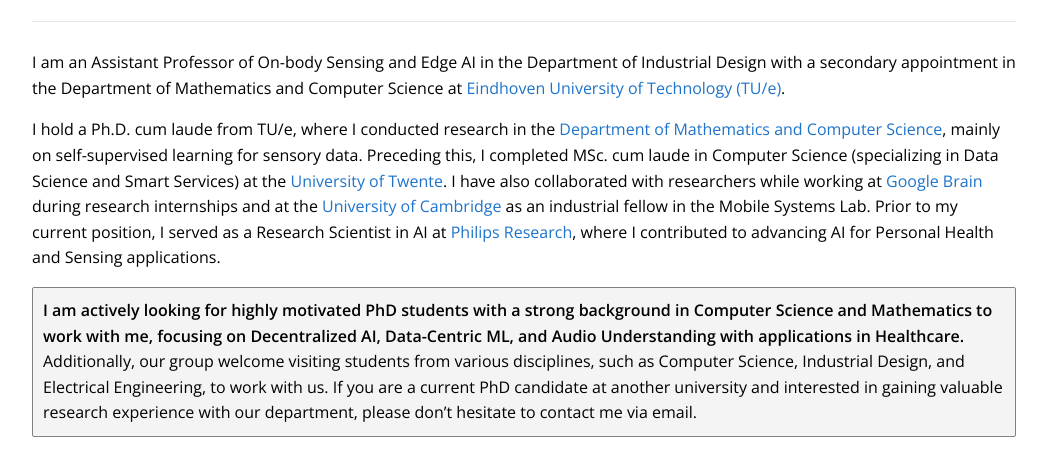
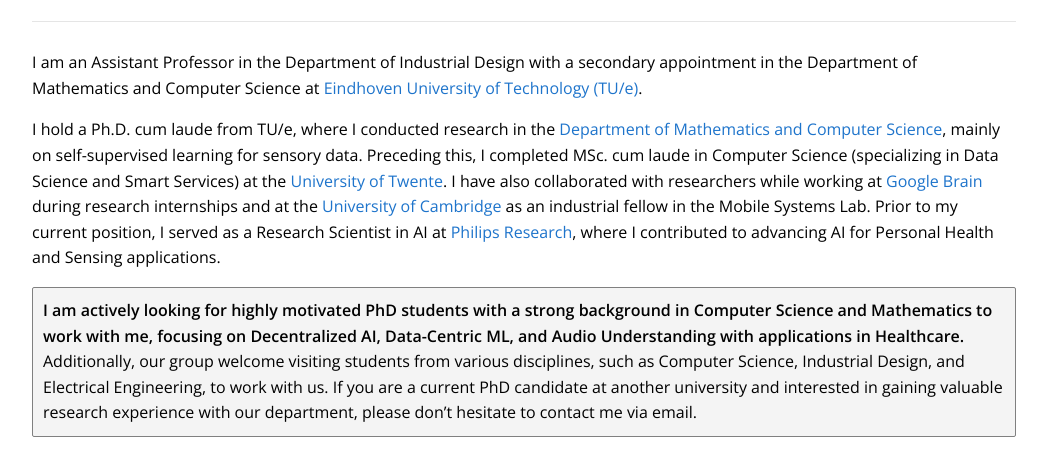
Before and after one commit to aqibsaeed/aqibsaeed.github.io, a website: page index.html in a window 1280 px wide. Shown: the part 287-737 px from the top of the page, without its empty margins (116-1163 px from the left). Drawn offline with nearby package versions, Linux system fonts and the light colour scheme.

Commit message:
Update index.html

```diff
--- a/index.html
+++ b/index.html
@@ -39,8 +39,7 @@
 </h2>
 <dt-byline class="l-page mb-15" id="authors_section">
 <div class="byline">
-<!-- 	My work there primarily involved building sensing models and addressing challenges related to out-of-distribution detection in a real-world setting.  -->
-    <p>I am an Assistant Professor of On-body Sensing and Edge AI in the <a href="https://www.tue.nl/en/our-university/departments/industrial-design/" target="_blank">Department of Industrial Design</a> with a secondary appointment in the <a href="https://www.tue.nl/en/our-university/departments/mathematics-and-computer-science" target="_blank">Department of Mathematics and Computer Science</a> at <a class="link-colored" href="https://www.tue.nl/en" target="_blank">Eindhoven University of Technology (TU/e)</a>.</p>
+    <p>I am an Assistant Professor in the <a href="https://www.tue.nl/en/our-university/departments/industrial-design/" target="_blank">Department of Industrial Design</a> with a secondary appointment in the <a href="https://www.tue.nl/en/our-university/departments/mathematics-and-computer-science" target="_blank">Department of Mathematics and Computer Science</a> at <a class="link-colored" href="https://www.tue.nl/en" target="_blank">Eindhoven University of Technology (TU/e)</a>.</p>
     <p>I hold a Ph.D. cum laude from TU/e, where I conducted research in the <a class="link-colored" href="https://www.tue.nl/en/our-university/departments/mathematics-and-computer-science">Department of Mathematics and Computer Science</a>, mainly on self-supervised learning for sensory data. Preceding this, I completed MSc. cum laude in Computer Science (specializing in Data Science and Smart Services) at the <a class="link-colored" href="https://www.utwente.nl/en/">University of Twente</a>. I have also collaborated with researchers while working at <span class="link-colored">Google Brain</span> during research internships and at the <a class="link-colored" href="https://www.cst.cam.ac.uk/">University of Cambridge</a> as an industrial fellow in the <a href="https://mobile-systems.cl.cam.ac.uk/index.html">Mobile Systems Lab</a>. Prior to my current position, I served as a Research Scientist in AI at <a class="link-colored" href="https://www.research.philips.com/">Philips Research</a>, where I contributed to advancing AI for Personal Health and Sensing applications.</p>
     <p class="box"><strong>I am actively looking for highly motivated PhD students with a strong background in Computer Science and Mathematics to work with me, focusing on Decentralized AI, Data-Centric ML, and Audio Understanding with applications in Healthcare.</strong> Additionally, our group welcome visiting students from various disciplines, such as Computer Science, Industrial Design, and Electrical Engineering, to work with us. If you are a current PhD candidate at another university and interested in gaining valuable research experience with our department, please don't hesitate to contact me via email.</p>
 <!-- 	<p>I offer pro-bono office hours where I dedicate one hour per week to provide guidance or advice to students from underrepresented communities or anyone who requires assistance. If you fall into this category and would like to discuss topics such as research, graduate school, or any other matter, please complete <a class="link-colored" href="https://forms.gle/epewn6QPqKR6g8c36" target="_blank">this form</a>.</p> -->
@@ -67,7 +66,7 @@
           emailScramble = new scrambledString(document.getElementById('email'),
         'emailScramble', '.cepbnomqaloraadtoe@iism',
         [20, 21, 6, 10, 3, 15, 12, 16, 1, 0, 19, 14, 11, 5, 17, 8, 13, 22, 7, 9, 18, 2, 4, 23]);
-          </script>
+     </script>
     </div>
   </div>
 </div>
```
